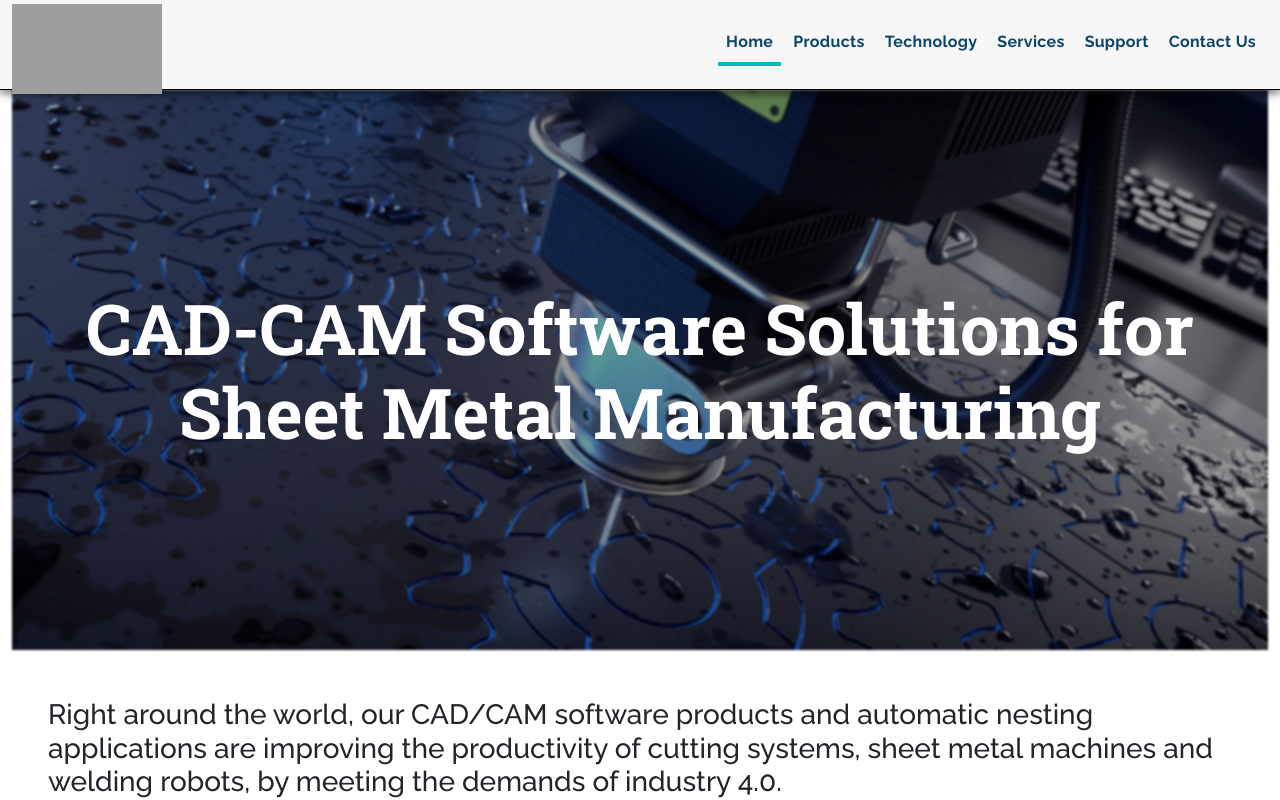
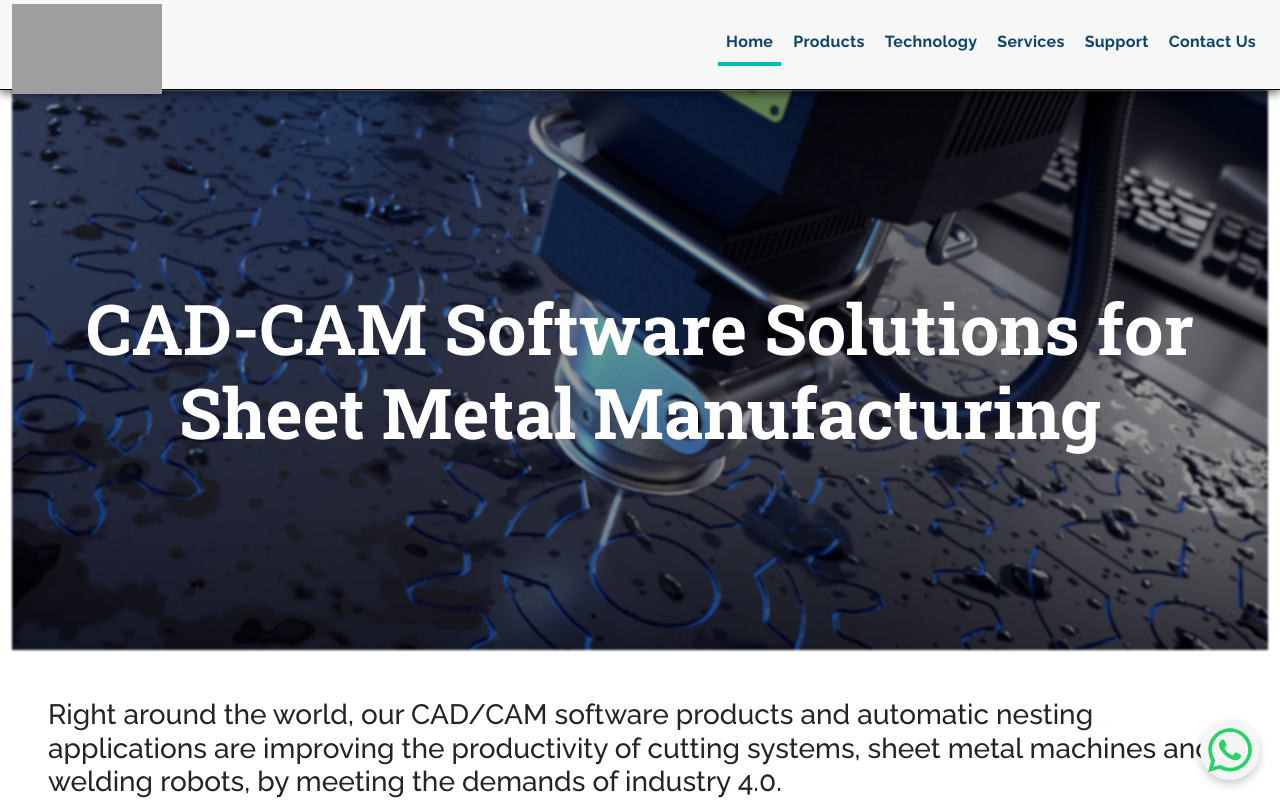
Before and after one commit to Ashwinumbarkar20/CAS-Frontend, a React (Vite) app in the folder CAS-FrontEnd/: page / in a window 1280 px wide. Shown: the top 800 px of the page. Built offline with nearby package versions, Linux system fonts and the light colour scheme; grey boxes are pictures that could not be loaded.

Commit message:
Added Whatspp Button

```diff
--- a/CAS-FrontEnd/src/App.jsx
+++ b/CAS-FrontEnd/src/App.jsx
@@ -30,6 +30,7 @@ import Tubesprofiles from './Pages/TechnologyPages/Tubesprofiles'
 import Threecutting from './Pages/TechnologyPages/ThreeDcutting'
 import Robotic from './Pages/TechnologyPages/Robotic'
 import Almanestncut from './Pages/Products/Almanestncut'
+import WhatsAppBtn from './Component/WhatsAppBtn/WhatsAppBtn'
 
 function App() {
   return (
@@ -64,8 +65,9 @@ function App() {
       <Route path='/Nestncut' element={<Almanestncut/>}></Route>
       <Route path='*' element={<Home/>}></Route>
     </Routes>
-     <Footer/>
-      <ScrollToTop />
+    <Footer/>
+    <ScrollToTop />
+    <WhatsAppBtn/>
     </>
   )
 }
--- /dev/null
+++ b/CAS-FrontEnd/src/Component/WhatsAppBtn/WhatsAppBtn.jsx
@@ -0,0 +1,44 @@
+import React from 'react'
+import './WhatsAppBtn.css'
+import { FaWhatsapp } from "react-icons/fa";
+export default function WhatsAppBtn() {
+    const whatsappNumber = "+1234567890";  // Replace with your WhatsApp number
+    const message = "Hello! I need assistance."; // Optional initial message
+
+    const handleClick = () => {
+      const url = `https://wa.me/${whatsappNumber}?text=${encodeURIComponent(message)}`;
+      window.open(url, "_blank");
+    };
+  return (
+
+    <div
+    onClick={handleClick}
+    style={{
+
+         position: "fixed",
+        bottom: "20px",
+        right: "20px",
+        width: "60px",
+        height: "60px",
+        borderRadius: "50%",
+        boxShadow: "0 4px 8px rgba(0,0,0,0.2)",
+        cursor: "pointer",
+        zIndex: 1000,
+        background:'whitesmoke',
+        display: "flex",
+        justifyContent: "center",
+        alignItems: "center",
+    }}>
+        <FaWhatsapp
+        style={{
+       width: "50px",
+       height: "50px",
+       color:"#25D366",
+          }}/>
+    </div>
+
+
+
+
+  )
+}
```
Also changed, not shown: CAS-FrontEnd/src/Component/WhatsAppBtn/WhatsAppBtn.css (added).
